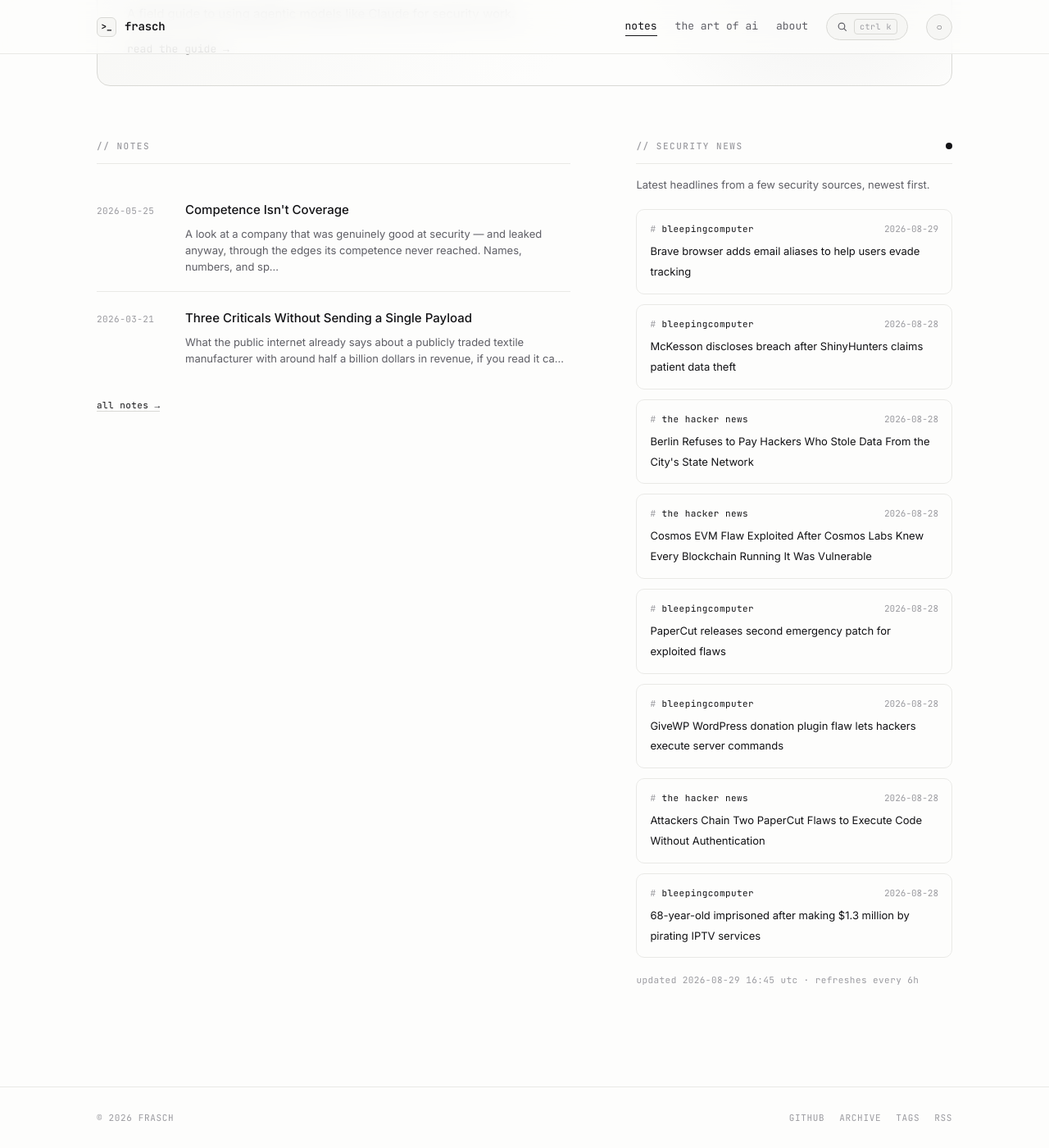
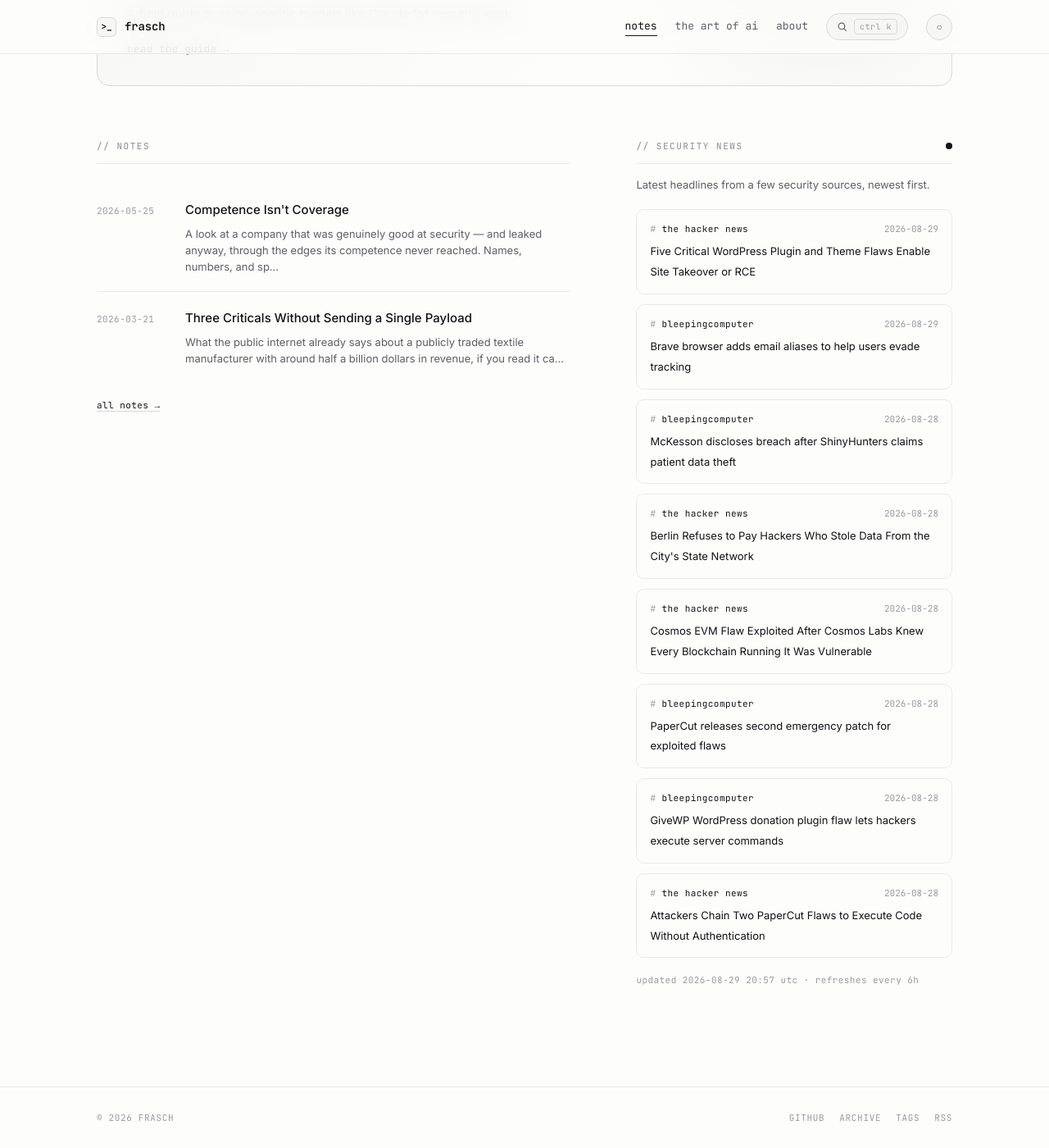
Before and after one commit to whoisfrasch/frasch, a Jekyll site: the page built from index.html, in a window 1280 px wide and 1400 px high, scrolled down 615 px. Shown: the whole window at 82% size. Built offline with Jekyll 4.4.1, drawn with Linux system fonts in a browser that asks for light colours.

Commit message:
Refresh security news feed

```diff
--- a/_data/news.json
+++ b/_data/news.json
@@ -1,6 +1,12 @@
 {
-  "updated": "2026-08-29T16:45:18Z",
+  "updated": "2026-08-29T20:57:48Z",
   "items": [
+    {
+      "source": "the hacker news",
+      "title": "Five Critical WordPress Plugin and Theme Flaws Enable Site Takeover or RCE",
+      "link": "https://thehackernews.com/2026/08/five-critical-wordpress-plugin-and.html",
+      "date": "2026-08-29T16:25:03Z"
+    },
     {
       "source": "bleepingcomputer",
       "title": "Brave browser adds email aliases to help users evade tracking",
@@ -42,12 +48,6 @@
       "title": "Attackers Chain Two PaperCut Flaws to Execute Code Without Authentication",
       "link": "https://thehackernews.com/2026/08/attackers-chain-two-papercut-flaws-to.html",
       "date": "2026-08-28T17:12:15Z"
-    },
-    {
-      "source": "bleepingcomputer",
-      "title": "68-year-old imprisoned after making $1.3 million by pirating IPTV services",
-      "link": "https://www.bleepingcomputer.com/news/security/68-year-old-imprisoned-after-making-13-million-by-pirating-iptv-services/",
-      "date": "2026-08-28T16:36:47Z"
     }
   ]
 }
```
